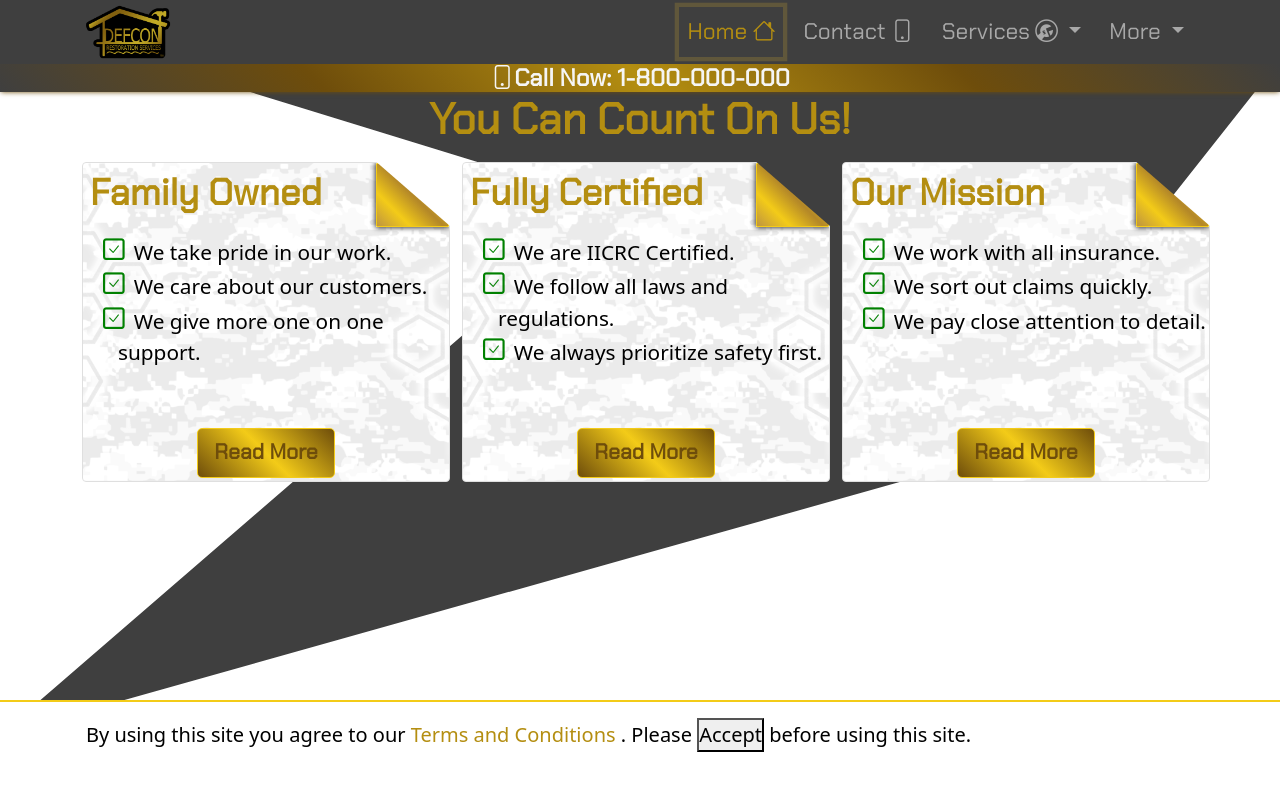
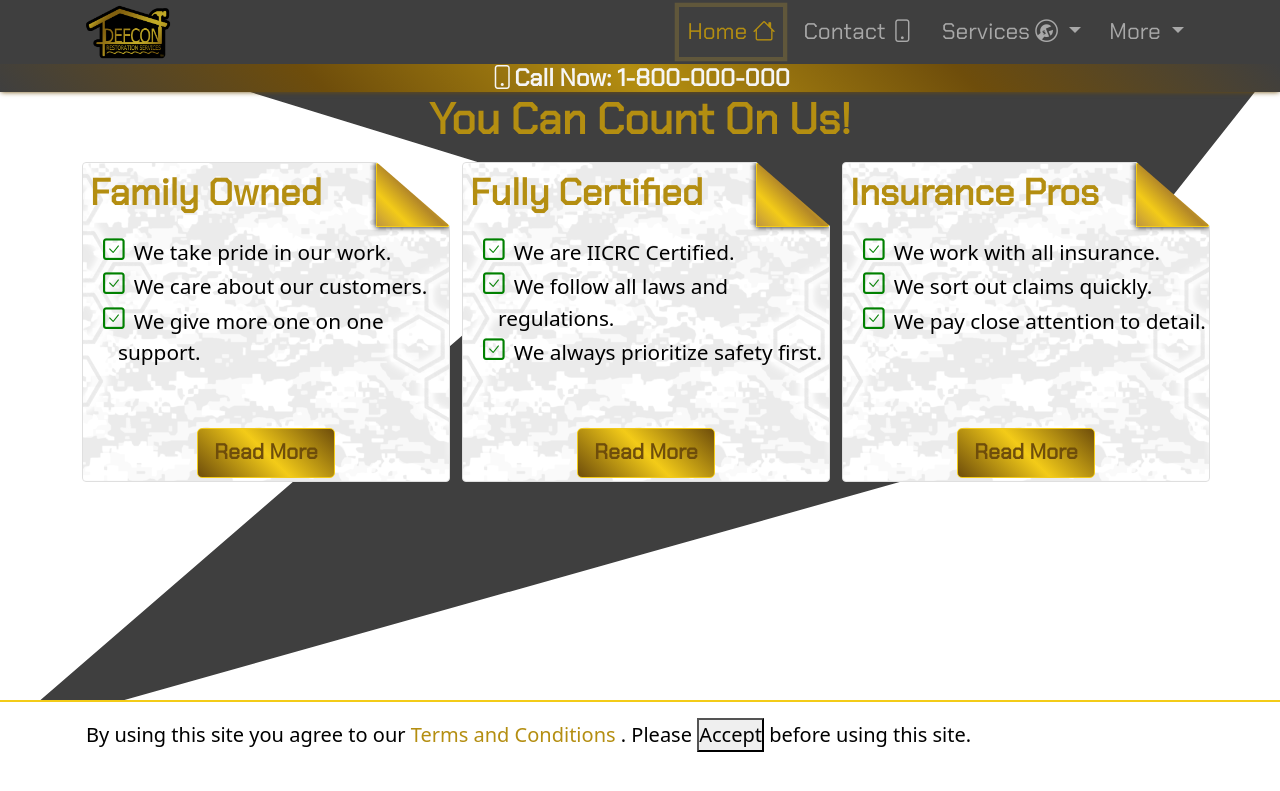
Before and after one commit to defcon1dfw/defcon1dfw.github.io, a Jekyll site: the page built from index.md, in a window 1280 px wide and 900 px high, scrolled down 973 px. Shown: the top 791 px of the window. Built offline with Jekyll 4.4.1, drawn with Linux system fonts in a browser that asks for light colours; nearby versions of some CDN libraries.

Commit message:
feature/04 home page card title update

```diff
--- a/_layouts/home.html
+++ b/_layouts/home.html
@@ -86,7 +86,7 @@ layout: primary
                         <img src="{{site.urlPrefix}}assets/img/polar-camo-hex.svg" class="card-img" alt="...">
                         <div class="card-fold"></div>
                         <div class="card-img-overlay card-body d-flex flex-column">
-                            <h2 class="card-title pricing-card-title">Our Mission</h2>
+                            <h2 class="card-title pricing-card-title">Insurance Pros</h2>
                             <ul class="mt-2">
                                 <li>We work with all insurance.</li>
                                 <li>We sort out claims quickly.</li>
```
